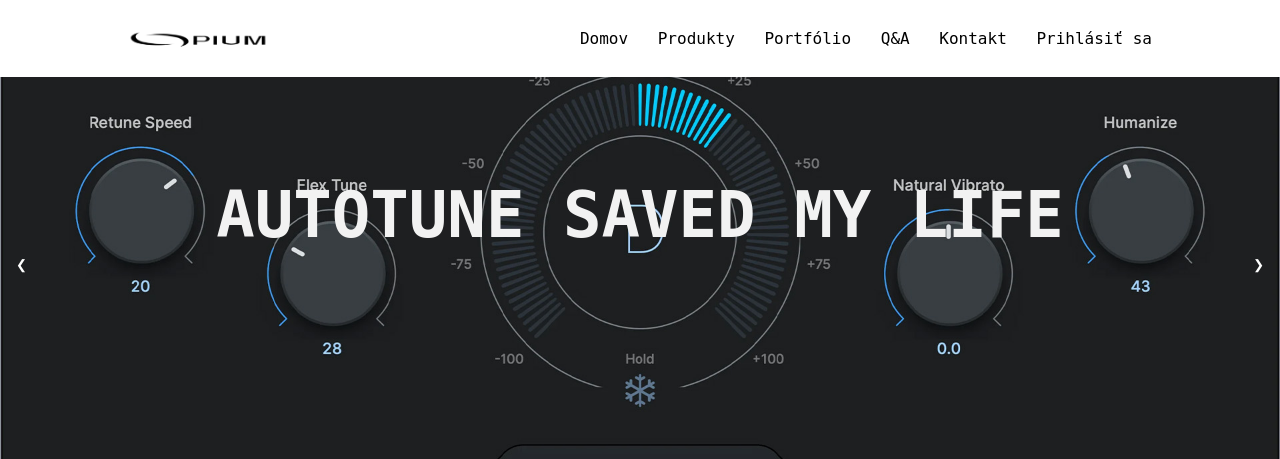
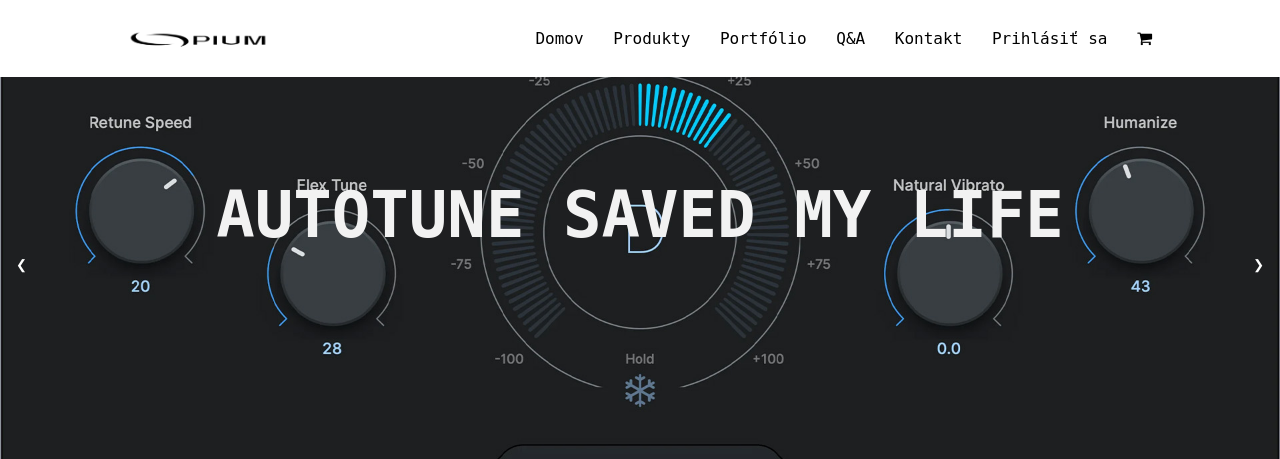
Before and after one commit to TomasZsembera/VST-plugins, a PHP site: page /index.php in a window 1280 px wide. Shown: the top 459 px of the page. Run offline with PHP 8.4, Linux system fonts and the light colour scheme.

Commit message:
kosik header

```diff
--- a/includes/header.php
+++ b/includes/header.php
@@ -17,6 +17,7 @@
             <?php } else { ?>
                 <li><a href="../public_html/login.php">Prihlásiť sa</a></li>
             <?php } ?>
+            <li><a href="../public_html/shopping_c.php"><i class="fa fa-shopping-cart kosik"></i></a></li>
         </ul>
         <a class="hamburger" id="hamburger">
             <i class="fa fa-bars"></i>
```
Also changed, not shown: css/style.css (+13 -0 lines).
